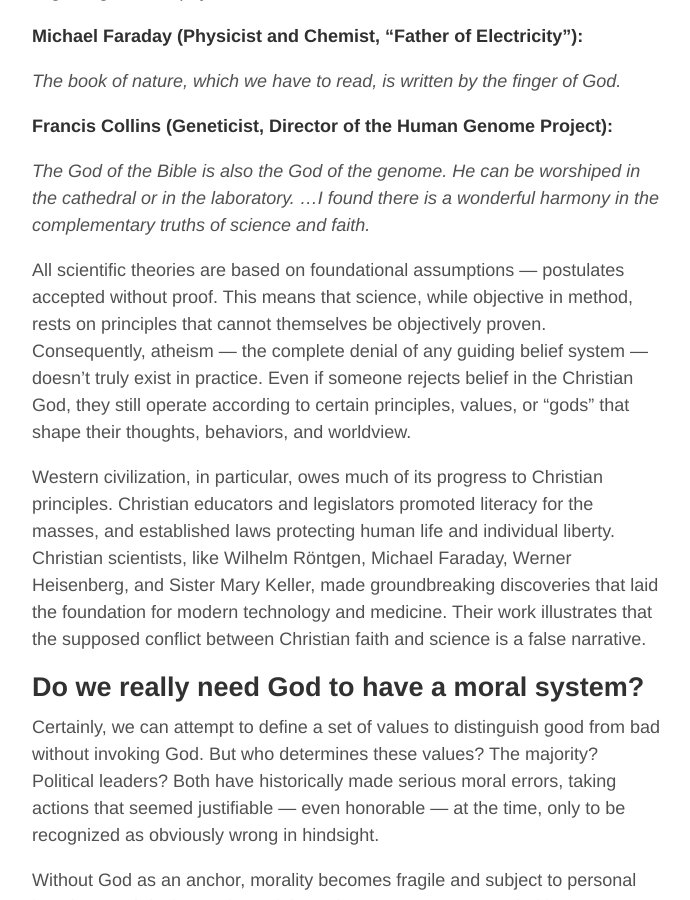
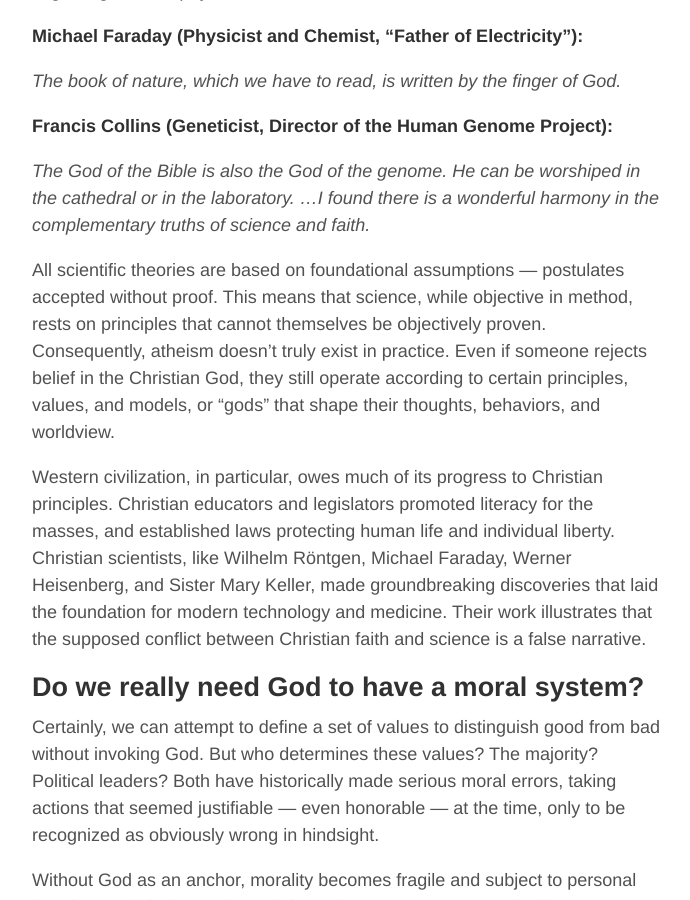
Before and after one commit to aoghina/aoghina.github.io, a Jekyll site: the page built from _posts/2024-12-25-why-believe.md, in a window 1280 px wide and 900 px high, scrolled down 2554 px. Shown: the whole window, without its empty margins (293-983 px from the left). Built offline with Jekyll 4.4.1, drawn with Linux system fonts in a browser that asks for light colours; comment, search, counter and statistics services are not loaded.

Commit message:
Update why

```diff
--- a/_posts/2024-12-25-why-believe.md
+++ b/_posts/2024-12-25-why-believe.md
@@ -68,7 +68,7 @@ Science and religion address different aspects of human experience. They are not
 
 *The God of the Bible is also the God of the genome. He can be worshiped in the cathedral or in the laboratory. …I found there is a wonderful harmony in the complementary truths of science and faith.*
 
-All scientific theories are based on foundational assumptions — postulates accepted without proof. This means that science, while objective in method, rests on principles that cannot themselves be objectively proven. Consequently, atheism — the complete denial of any guiding belief system — doesn’t truly exist in practice. Even if someone rejects belief in the Christian God, they still operate according to certain principles, values, or “gods” that shape their thoughts, behaviors, and worldview.
+All scientific theories are based on foundational assumptions — postulates accepted without proof. This means that science, while objective in method, rests on principles that cannot themselves be objectively proven. Consequently, atheism doesn’t truly exist in practice. Even if someone rejects belief in the Christian God, they still operate according to certain principles, values, and models, or “gods” that shape their thoughts, behaviors, and worldview.
 
 Western civilization, in particular, owes much of its progress to Christian principles. Christian educators and legislators promoted literacy for the masses, and established laws protecting human life and individual liberty. Christian scientists, like Wilhelm Röntgen, Michael Faraday, Werner Heisenberg, and Sister Mary Keller, made groundbreaking discoveries that laid the foundation for modern technology and medicine. Their work illustrates that the supposed conflict between Christian faith and science is a false narrative.
 
```
